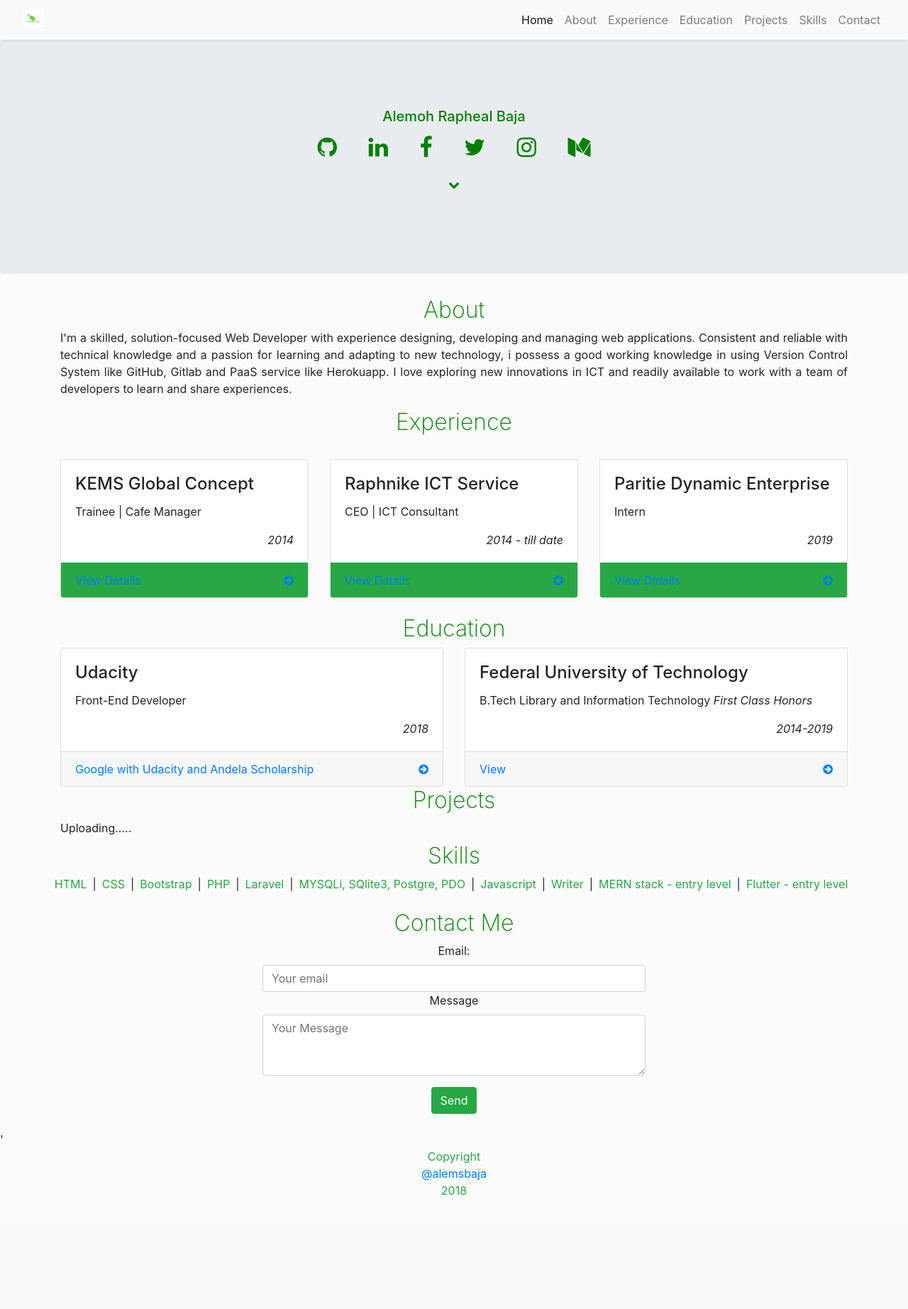
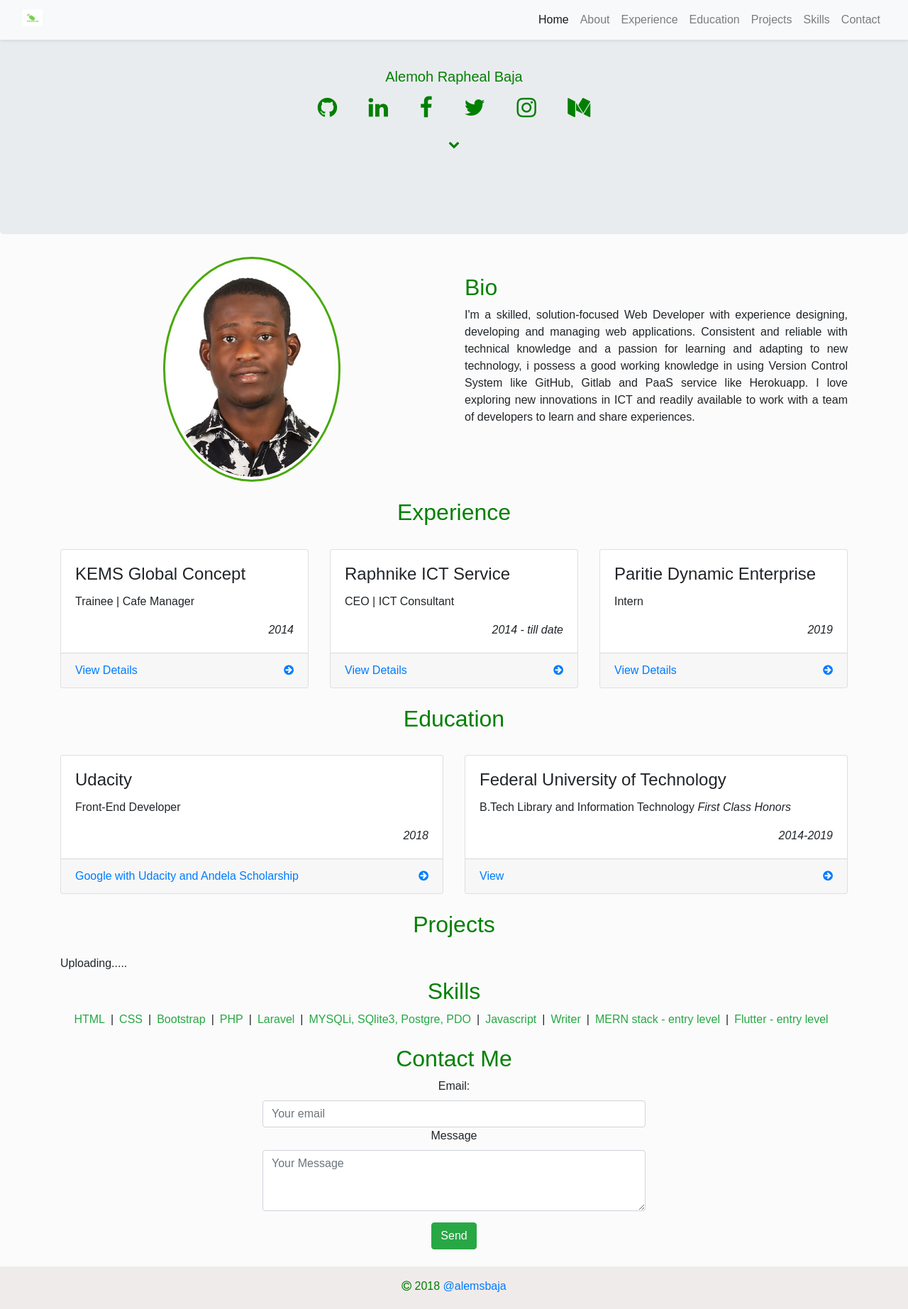
Before and after one commit to RaphAlemoh/meetBaja, a PHP site: page / in a window 1280 px wide. Shown: the whole page at 71% size. Before the commit the page ends 1684 px from the top, so only its background shows below. Run offline with PHP 8.4, Linux system fonts and the light colour scheme; some libraries are stand-ins or nearby versions.

Commit message:
portfolio update

```diff
--- /dev/null
+++ b/css/page.css
@@ -0,0 +1,114 @@
+html, body{
+  height: 100%;
+  width: 100%;
+  font-family: 'Poppins', sans-serif,
+  '-apple-system', 'BlinkMacSystemFont',
+  'Segoe UI', 'Roboto',
+  'Helvetica', 'Arial', 'sans-serif', 'Apple Color Emoji',
+  'Segoe UI Emoji', 'Segoe UI Symbol';
+  scroll-behavior: smooth;
+  background-color:rgb(251, 251, 251);
+}
+
+header {
+  position: fixed;
+  z-index: 2;
+  width: 100%; }
+
+
+.anchor {
+  display: block;
+  position: relative;
+  top: -70px;
+  visibility: hidden;
+}
+
+
+.jumbotron-text {
+  font-weight:400;
+  font-size: 2em;
+  color: green;
+  text-align:center;
+  padding-top:1em;
+}
+
+.jumbotron-text h1 {
+  text-transform: uppercase;
+  font-weight: 800;
+  font-size: 3em;
+  margin-bottom: 0;
+}
+
+.jumbotron-text p {
+  margin: 0;
+}
+
+/*SOCIAL LINKS*/
+.ul-social {
+  text-align: center;
+  padding-left: 0;
+}
+.li-social-links {
+  display: inline-block;
+  list-style: none;
+}
+.social {
+  font-size: 2em;
+  color: green;
+  padding: 20px;
+}
+
+/*ARROW LINK*/
+#down-arrow {
+  margin-top: auto;
+  text-align: center;
+  margin-bottom: 50px;
+}
+#down-arrow a {
+  color: green;
+}
+h2 {
+  font-weight: 200;
+  font-size: 2rem;
+  color: green;
+  text-align: center;
+}
+.bio-image{
+  margin: auto;
+  border-radius: 50%;
+  border: #49a80a 3px solid;
+}
+
+.dev-footer {
+  text-align: center;
+  padding: 1rem;
+  background: rgb(240, 235, 235);
+  color: green;
+  height: 60px; }
+
+
+.offcanvas-header{ display:none; }
+@media screen and (max-width: 992px) {
+  .offcanvas-header{ display:block; }
+  .navbar-collapse {
+    position: fixed;
+    top:0;
+    left: 0;
+    bottom: 0;
+    width: 100%;
+    padding-right: 1rem;
+    padding-left: 1rem;
+    overflow: hidden;
+    visibility: hidden;
+    background-color: rgb(194, 189, 189);
+    color: white;
+    opacity: 1.0;
+    transition: visibility .2s ease-in-out, -webkit-transform .2s ease-in-out;
+  }
+  .navbar-collapse.show {
+    visibility: visible;
+    transform: translateX(0%);
+  }
+
+
+}
--- a/index.php
+++ b/index.php
@@ -14,9 +14,9 @@
     <link rel="stylesheet" type="text/css" href="css/bootstrap.min.css">
     <link rel="stylesheet" type="text/css" href="css/animate.min.css">
         <!-- <link rel="stylesheet" type="text/css" href="css/style.css"> -->
-        <link rel="stylesheet" type="text/css" href="page.css">
+        <link rel="stylesheet" type="text/css" href="css/page.css">
 
-    <link rel="stylesheet" type="text/css" href="https://fonts.googleapis.com/css?family=Open+Sans|Roboto|Nunito|Poppins|Alegreya+Sans">
+    <!-- <link rel="stylesheet" type="text/css" href="https://fonts.googleapis.com/css?family=Open+Sans|Roboto|Poppins|Alegreya+Sans"> -->
     <link rel="stylesheet" type="text/css" href="css/font-awesome.min.css">
     <link rel="dns-prefetch" href="//fonts.gstatic.com">
 
@@ -27,12 +27,15 @@
     <![endif]-->
   </head>
   <body>
-  <nav class="navbar navbar-expand-md navbar-light bg-light sticky-top shadow-sm mb-0">
+    <header>
+      <nav class="navbar navbar-expand-md navbar-light bg-light sticky-top shadow-sm mb-0" role="navigation">
     <div class="container-fluid">
-    <button class="navbar-toggler d-lg-none" type="button" data-toggle="collapse" data-target="#collapsibleNavId" aria-controls="collapsibleNavId"
-          aria-expanded="false" aria-label="Toggle navigation">
+    <button class="navbar-toggler d-lg-none" type="button"  data-trigger="#main_nav"
+    data-toggle="collapse"  aria-controls="main_nav"
+     aria-expanded="false" aria-label="Toggle navigation">
         <span class="navbar-toggler-icon"></span>
-      </button>
+    </button>
+
       <a class="navbar-brand mb-0 d-none d-lg-block" href="/">
         <img src="image/logo.png" alt="alemsbaja Logo" width="30" height="30"
         title="alemsbaja Logo" class="img-fluid mt-0 mb-0 d-inline-block align-top">
@@ -45,32 +48,38 @@
         </a>
     </ul>
 
-      <div class="collapse navbar-collapse" id="collapsibleNavId">
-        <ul class="navbar-nav ml-auto mt-2 mt-lg-0">
-          <li class="nav-item active">
-            <a class="nav-link" href="#">Home <span class="sr-only">(current)</span></a>
+
+    <div class="collapse navbar-collapse justify-content-between align-items-center w-100" id="main_nav">
+    <div class="offcanvas-header mt-3">
+      <button class="btn btn-outline-danger btn-close pull-right btn-style"> &times </button>
+      <h5 class="py-2 text-white">
+         <a class="nav-link m-0 p-0" href="/">
+          <img src="image/logo.png" alt="Logo" width="30" height="30" title="Logo"
+          class="img-fluid mt-0 mb-0 d-inline-block align-top">
+          Alemsbaja</a>
+        </h5>
+      </div>
+
+        <ul class="navbar-nav ml-auto mt-2 mt-lg-0 menu-nav">
+          <li class="nav-item menu-nav-item active">
+            <a class="nav-link" href="#">Home</a>
           </li>
-          <li class="nav-item">
+          <li class="nav-item menu-nav-item">
             <a class="nav-link" href="#about">About</a>
           </li>
-
-          <li class="nav-item">
+          <li class="nav-item menu-nav-item">
             <a class="nav-link" href="#experience">Experience</a>
           </li>
-
-          <li class="nav-item">
+          <li class="nav-item menu-nav-item">
             <a class="nav-link" href="#education">Education</a>
           </li>
-
-          <li class="nav-item">
+          <li class="nav-item menu-nav-item">
             <a class="nav-link" href="#projects">Projects</a>
           </li>
-
-          <li class="nav-item">
+          <li class="nav-item menu-nav-item">
             <a class="nav-link" href="#skills">Skills</a>
           </li>
-
-          <li class="nav-item">
+          <li class="nav-item menu-nav-item">
             <a class="nav-link" href="#contact">Contact</a>
           </li>
 
@@ -78,6 +87,8 @@
       </div>
       </div>
     </nav>
+    </header>
+
 
 <div class="jumbotron">
      <div class="jumbotron-text">
@@ -86,23 +97,23 @@
         <div class="jumbotron-social">
           <ul class="ul-social">
             <li class="li-social-links">
-              <a class="social" href="https://www.github.com/RaphAlemoh" target="_blank"><i class="fa fa-github fa-md" aria-hidden="true"></i></a>
+              <a class="social" href="https://www.github.com/RaphAlemoh" target="_blank"><i class="fa fa-github fa-sm" aria-hidden="true"></i></a>
             </li>
             <li class="li-social-links">
-              <a class="social" href="https://www.linkedin.com/mwlite/in/alemoh-rapheal-baja" target="_blank"><i class="fa fa-linkedin fa-md" aria-hidden="true"></i></a>
+              <a class="social" href="https://www.linkedin.com/mwlite/in/alemoh-rapheal-baja" target="_blank"><i class="fa fa-linkedin fa-sm" aria-hidden="true"></i></a>
             </li>
             <li class="li-social-links">
-              <a class="social" href="https://www.facebook.com/rapheal.alemoh" target="_blank"><i class="fa fa-facebook fa-md" aria-hidden="true"></i></a>
+              <a class="social" href="https://www.facebook.com/rapheal.alemoh" target="_blank"><i class="fa fa-facebook fa-sm" aria-hidden="true"></i></a>
             </li>
             <li class="li-social-links">
-              <a class="social" href="https://twitter.com/alemsbaja" target="_blank"><i class="fa fa-twitter fa-md" aria-hidden="true"></i></a>
+              <a class="social" href="https://twitter.com/alemsbaja" target="_blank"><i class="fa fa-twitter fa-sm" aria-hidden="true"></i></a>
             </li>
             <li class="li-social-links">
-              <a class="social" href="https://www.instagram.com/rapheal_alems/" target="_blank"><i class="fa fa-instagram fa-md" aria-hidden="true"></i></a>
+              <a class="social" href="https://www.instagram.com/rapheal_alems/" target="_blank"><i class="fa fa-instagram fa-sm" aria-hidden="true"></i></a>
             </li>
 
             <li class="li-social-links">
-              <a class="social" href="https://medium.com/@raphealenike" target="_blank"><i class="fa fa-medium fa-md" aria-hidden="true"></i></a>
+              <a class="social" href="https://medium.com/@raphealenike" target="_blank"><i class="fa fa-medium fa-sm" aria-hidden="true"></i></a>
             </li>
           </ul>
         </div>
@@ -113,14 +124,24 @@
       <!-- END HEADER -->
 
 
+
 <div class="container">
-    <div class="content-header">
-      <a class="anchor" name="about"></a>
-      <h2>About</h2>
+<a class="anchor" name="about"></a>
+  <div class="row justify-content-around bg-gray text-center mb-4">
+    <div class="col-sm-12 col-lg-6">
+      <img src="image/profile.jpg" class="img-fluid img-thumbnail bio-image" width="250" height="250" alt="">
     </div>
-    <div class="content-body">
-      <p class="text-justify"> I'm a skilled, solution-focused Web Developer with experience designing, developing and managing web applications. Consistent and reliable with technical knowledge and a passion for learning and adapting to new technology, i possess a good working knowledge in using Version Control System like GitHub, Gitlab and PaaS service like Herokuapp. I love exploring new innovations in ICT and readily available to work with a team of developers to learn and share experiences.</p>
+    <div class="col-sm-12 col-lg-6 mt-4">
+    <h2 class="text-left">Bio</h2>
+    <div class="text-justify l-4">
+      I'm a skilled, solution-focused Web Developer with experience designing, developing and managing web applications.
+      Consistent and reliable with technical knowledge and a passion for learning and adapting to new technology,
+      i possess a good working knowledge in using Version Control System like GitHub, Gitlab and PaaS service like Herokuapp.
+      I love exploring new innovations in ICT and readily available to work with a team of developers to learn and share
+      experiences.
+      </div>
     </div>
+  </div>
 </div>
 <!-- END ABOUT -->
 
@@ -128,7 +149,7 @@
 <!-- BEGIN EXPERIENCE -->
 <div class="container">
  <a class="anchor" name="experience"></a>
-    <h2>Experience</h2>
+  <h2 >Experience</h2>
  <div class="row">
  <div class="col-sm-12 col-md-6 col-lg-4 mt-4">
 <div class="card">
@@ -139,7 +160,7 @@
           <div class="huge"><i>2014</i></div>
        </div>
      </div>
-     <div class="card-footer bg-success text-white text-center">
+     <div class="card-footer bg-gray text-white text-center">
      <a class="nav-link p-0" href="https://www.kems.com">
         <span class="pull-left">View Details</span>
         <span class="pull-right"><i class="fa fa-arrow-circle-right fa-md"></i></span>
@@ -158,7 +179,7 @@
           <div class="huge"><i> 2014 - till date</i></div>
        </div>
      </div>
-     <div class="card-footer bg-success text-white text-center">
+     <div class="card-footer bg-gray text-white text-center">
      <a class="nav-link p-0" href="https://www.raphnike-ict-service.netlify.com">
         <span class="pull-left">View Details</span>
         <span class="pull-right"><i class="fa fa-arrow-circle-right fa-md"></i></span>
@@ -179,7 +200,7 @@
           <div class="huge"><i>2019</i></div>
        </div>
      </div>
-     <div class="card-footer bg-success text-white text-center">
+     <div class="card-footer bg-gray text-white text-center">
      <a class="nav-link p-0" href="https://www.paritie.com">
         <span class="pull-left">View Details</span>
         <span class="pull-right"><i class="fa fa-arrow-circle-right fa-md"></i></span>
@@ -198,9 +219,9 @@
 <!-- BEGIN EDUCATION -->
 <div class="container mt-4">
 <a class="anchor" name="education"></a>
-<h2>Education</h2>
+<h2 class="mb-4">Education</h2>
 <div class="row">
-<div class="col-lg-6 col-md-6">
+<div class="col-lg-6 col-md-6 mt-2">
   <div class="card">
     <div class="card-body">
       <h4 class="card-title">Udacity</h4>
@@ -222,7 +243,7 @@
 </div>
 
 
-<div class="col-lg-6 col-md-6">
+<div class="col-lg-6 col-md-6 mt-2">
 <div class="card">
     <div class="card-body">
       <h4 class="card-title">Federal University of Technology</h4>
@@ -251,10 +272,10 @@
 
 
 <!-- BEGIN PROJECTS -->
-<div class="container">
+<div class="container mt-4">
  <div class="content-header">
       <a class="anchor" name="projects"></a>
-          <h2>Projects</h2>
+          <h2 class="mb-4">Projects</h2>
   </div>
 <!-- <button class="collapsible">Library Managemnt System</button>
 <div class="content">
@@ -296,7 +317,7 @@
 <!-- BEGIN SKILLS -->
 <div class="container mt-2">
   <a class="anchor" name="skills"></a>
-  <h2>Skills</h2>
+  <h2 class="mb-2">Skills</h2>
     <div class="row justify-content-center">
             <ul class="nav nav-pills">
               <li class="nav-item"><a class="nav-link p-0 pr-2 text-success">HTML</a></li> |
@@ -379,16 +400,14 @@
       <!-- END CONTACT -->
 
 
-<br />'
-<div class="container">
-  <div class="row justify-content-center">
-<div class="text-center text-success">
-        <p>Copyright <a href="http://twitter.com/alemsbaja" class="nav-link p-0">@alemsbaja</a> 2018</p>
-      </div>
+
+<footer class="dev-footer mt-4">
+<div class="text-center">
+<div><i class="fa fa-copyright" aria-hidden="true"></i> 2018
+<a href="http://twitter.com/alemsbaja">@alemsbaja</a></div>
 </div>
-  </div>
-  <br />
-<!-- END FOOTER -->
+</div>
+</footer>
 
 <script>
 var coll = document.getElementsByClassName("collapsible");
@@ -415,10 +434,5 @@
 <script src="js/wow.min.js"></script>
 <script src="js/custom.js"></script>
 <script src="https://cdnjs.cloudflare.com/ajax/libs/lazysizes/5.2.2/lazysizes.min.js" async></script>
-		<script type="text/javascript">
-        $(document).ready(function(){
-            $('[data-toggle="tooltip"]').tooltip();
-        });
-    </script>
   </body>
 </html>
--- a/page.css
+++ /dev/null
@@ -1,66 +0,0 @@
-body {
-  background-color:rgb(251, 251, 251);
-}
-
-.anchor {
-  display: block;
-  position: relative;
-  top: -70px;
-  visibility: hidden;
-}
-
-
-.jumbotron-text {
-  font-weight:400;
-  font-size: 2em;
-  color: green;
-  text-align:center;
-  padding-top:1em;
-}
-
-.jumbotron-text h1 {
-  text-transform: uppercase;
-  font-weight: 800;
-  font-size: 3em;
-  margin-bottom: 0;
-}
-
-.jumbotron-text p {
-  margin: 0;
-}
-
-/*SOCIAL LINKS*/
-.ul-social {
-  text-align: center;
-  padding-left: 0;
-}
-
-.li-social-links {
-  display: inline-block;
-  list-style: none;
-}
-
-.social {
-  font-size: 2em;
-  color: green;
-  padding: 20px;
-}
-
-/*ARROW LINK*/
-#down-arrow {
-  margin-top: auto;
-  text-align: center;
-  margin-bottom: 50px;
-}
-
-#down-arrow a {
-  color: green;
-}
-
-h2 {
-  font-weight: 200;
-  font-size: 2rem;
-  color: green;
-  /* text-transform: uppercase; */
-  text-align: center;
-}
```
Also changed, not shown: js/custom.js (+43 -17 lines), image/profile.jpg (added).
